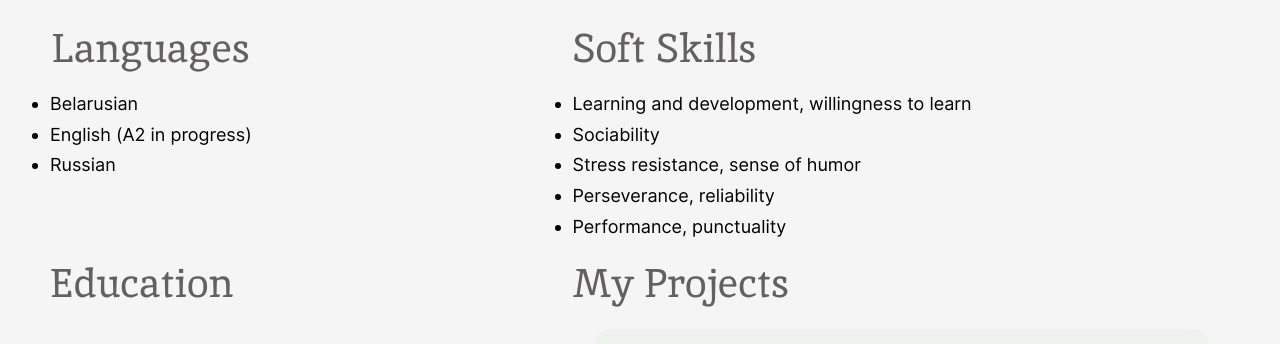
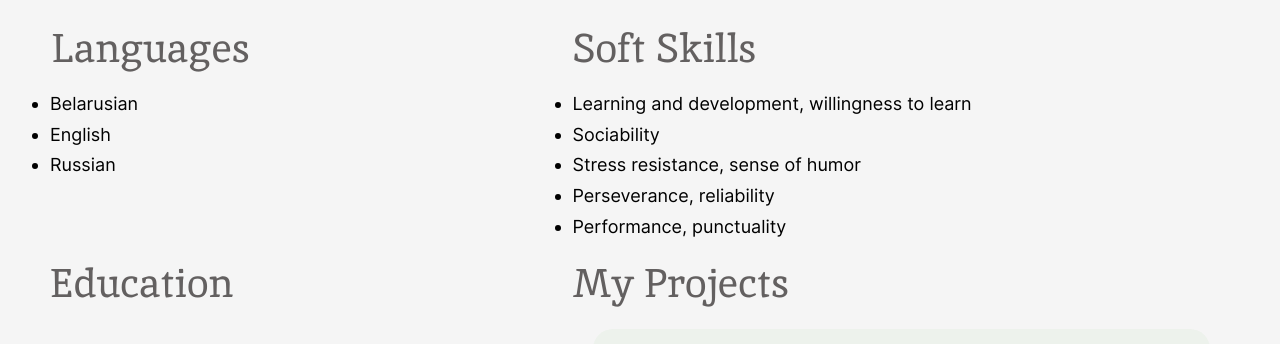
Before and after one commit to masya2021/CV-DM, a plain HTML site: page index.html in a window 1280 px wide. Shown: the part 1108-1452 px from the top of the page. Drawn offline with Linux system fonts and the light colour scheme; files whose address does not match are found by name; a web font is replaced by a local one.

Commit message:
Update index.html

```diff
--- a/index.html
+++ b/index.html
@@ -158,7 +158,7 @@
                     <h2 class="languages__title title">Languages</h2>
                     <ul class="languages__list list">
                         <li> Belarusian </li>
-                        <li> English (A2 in progress) </li>
+                        <li> English </li>
                         <li> Russian </li>
                     </ul>
 
```
